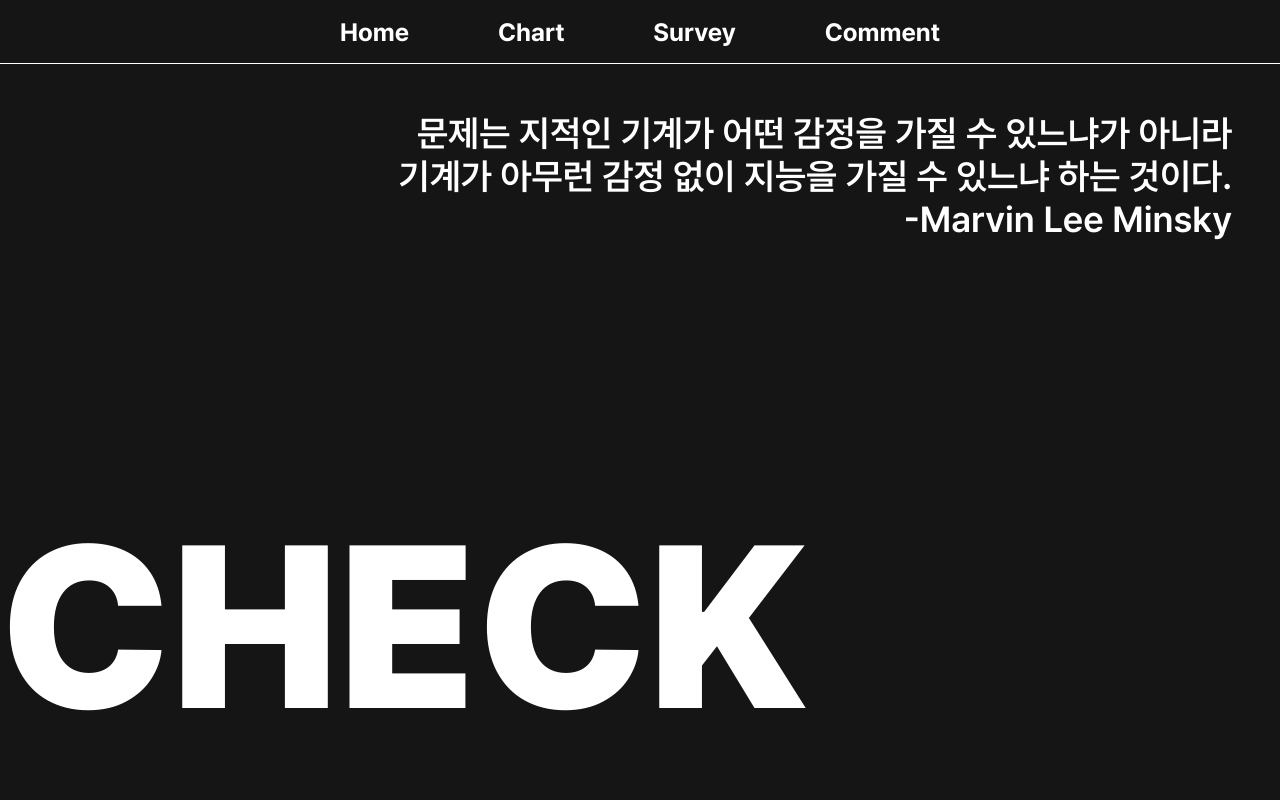
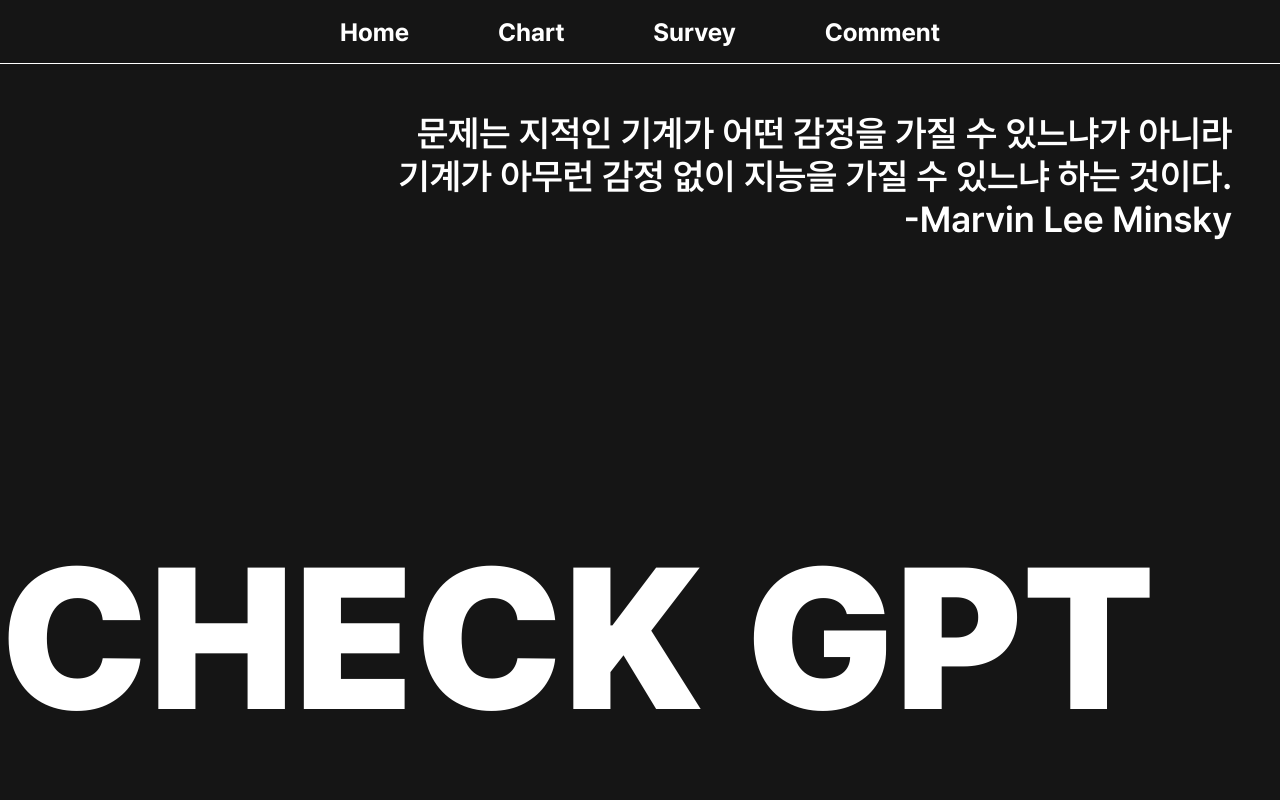
Before and after one commit to MadHeo/CheckGPT, a Next.js app: page / in a window 1280 px wide. Shown: the top 800 px of the page. Built offline with nearby package versions, Linux system fonts and the light colour scheme.

Commit message:
폰트 사이즈 수정

```diff
--- a/src/components/homePage/style.ts
+++ b/src/components/homePage/style.ts
@@ -18,7 +18,7 @@
   align-items: end;
   padding: 48px;
   font-size: 36px;
-  margin-bottom: 200px;
+  margin-bottom: 230px;
   font-weight: 300;
 `;
 
@@ -41,7 +41,7 @@
   width: 100%;
   height: 100%;
   color: white;
-  font-size: 230px;
+  font-size: 200px;
   font-weight: 700;
   margin-bottom: 250px;
   visibility: hidden;
```
